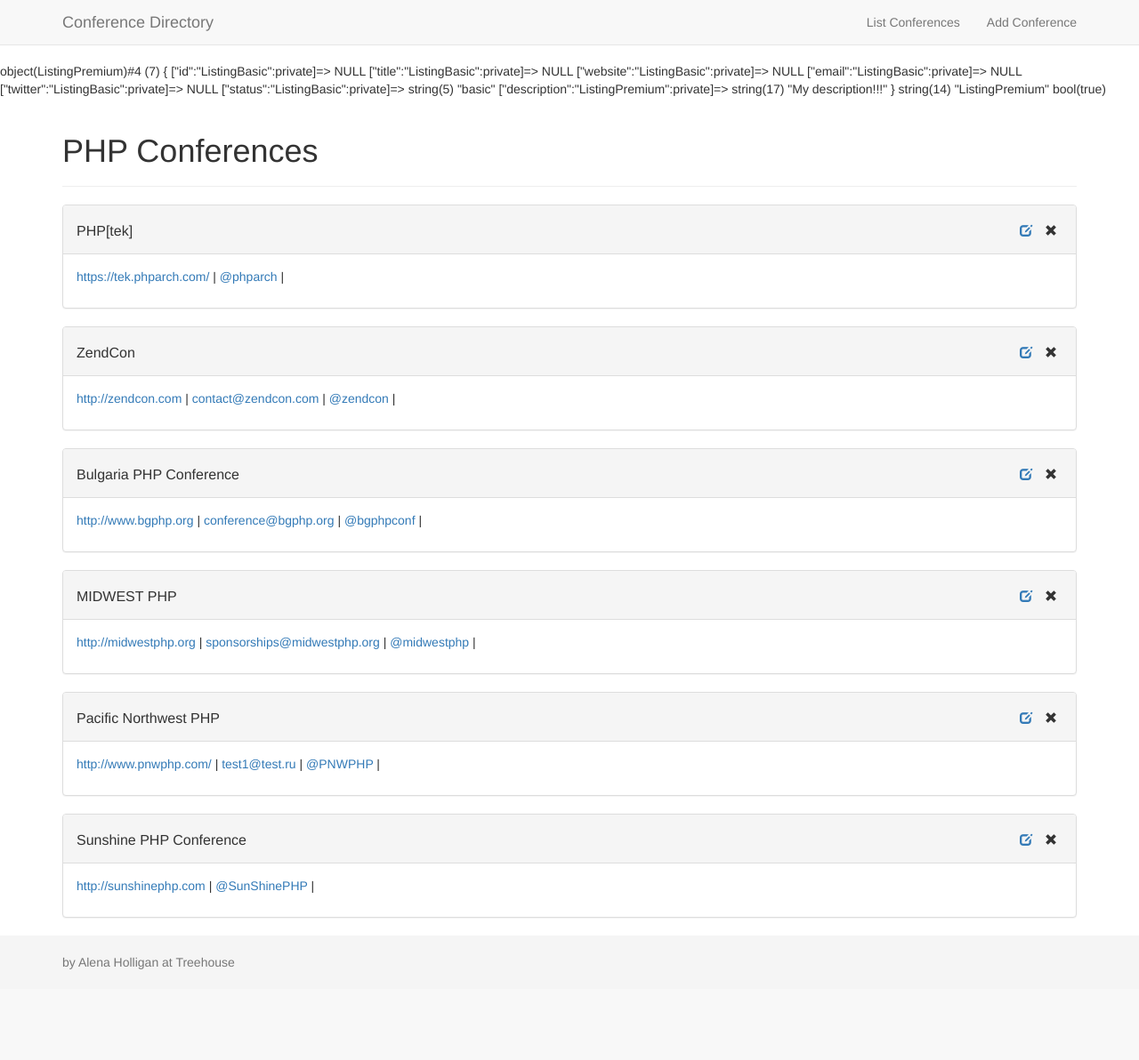
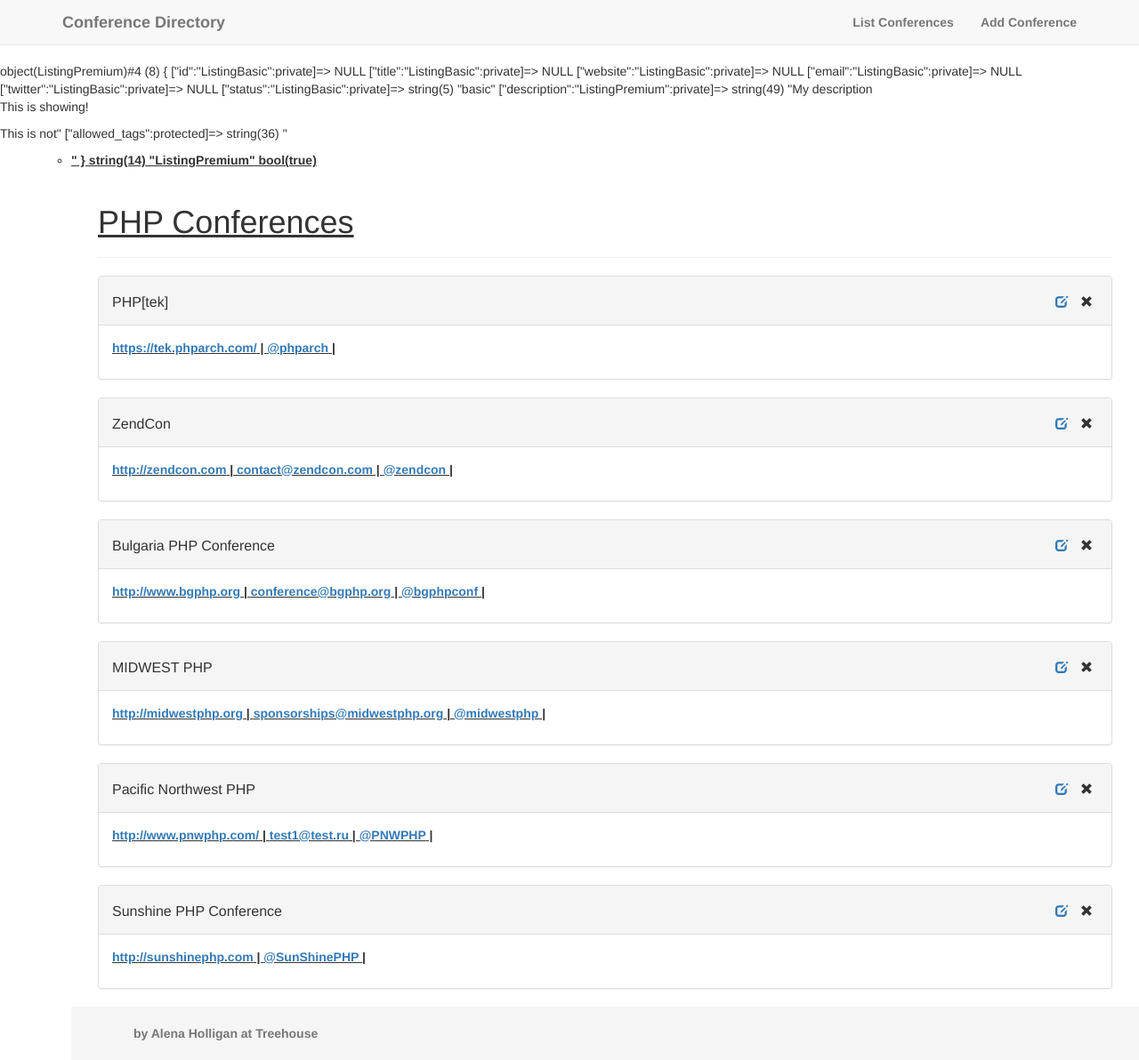
Before and after one commit to tehno-for/phpdb, a PHP site: page /eoop_1/extending_oop_s1v1/index.php in a window 1280 px wide; the page is wider, and only the part inside the window is pictured. Shown: that part at 89% size. Before the commit the page ends 1090 px from the top of that part, so only its background shows below. Run offline with PHP 8.4, Linux system fonts and the light colour scheme; data comes from the database, SQL or seed files in the repository.

Commit message:
class Extend

```diff
--- a/phpdb/eoop_1/extending_oop_s1v1/classes/ListingPremium.php
+++ b/phpdb/eoop_1/extending_oop_s1v1/classes/ListingPremium.php
@@ -3,6 +3,7 @@
 class ListingPremium extends ListingBasic
 {
     private $description;
+    protected $allowed_tags = "<br><p><b><strong><m><u><ol><ul><li>";
 
     /**
      * Gets the local property $description
@@ -19,6 +20,6 @@ class ListingPremium extends ListingBasic
      */
     public function setDescription($value)
     {
-        $this->description = trim(filter_var($value, FILTER_SANITIZE_STRING));
+        $this->description = trim(strip_tags($value, $this->allowed_tags));
     }
 }
--- a/phpdb/eoop_1/extending_oop_s1v1/index.php
+++ b/phpdb/eoop_1/extending_oop_s1v1/index.php
@@ -12,7 +12,8 @@ if (isset($_GET['status'])) {
 $directory->selectListings($filter);
 
 $test = new ListingPremium();
-$test->setDescription('My description!!!');
+$test->setDescription(
+    'My description <p>This is showing!</p><a href="www.saf-pencere.az">This is not</a>');
 var_dump($test)."<br><br>";
 var_dump(get_class($test));
 var_dump(is_a($test, 'ListingBasic'));
```
